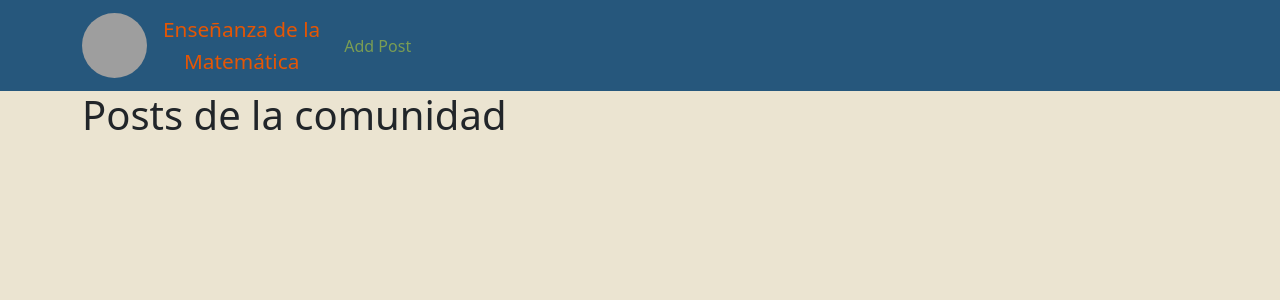
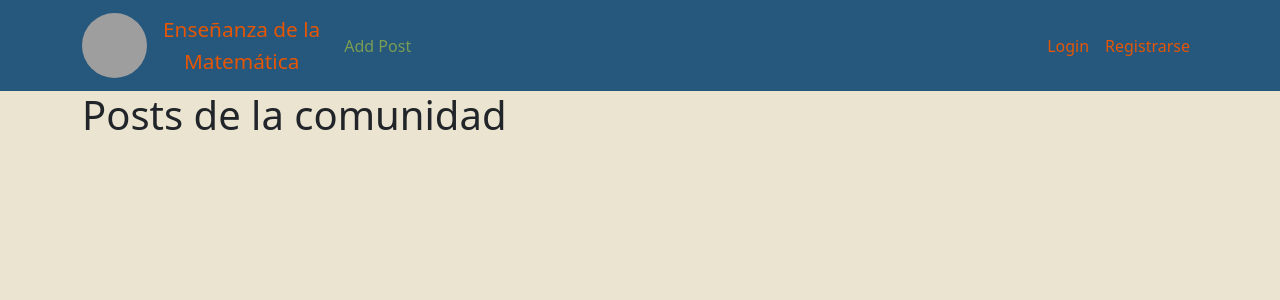
Before and after one commit to migo8591/blog_teaching_math, a Python web app: template app/public/templates/public/index.html in a window 1280 px wide. Shown: the top 300 px of the page. Run offline with Jinja, Linux system fonts and the light colour scheme; the template is opened without the code that fills it, so the values that code supplies are empty; grey boxes are pictures that could not be loaded.

Commit message:
It create links login and registrarse

```diff
--- a/app/static/css/base.css
+++ b/app/static/css/base.css
@@ -12,6 +12,10 @@ body{
 }
 .li_NavbarII{
     color:var(--color-itemNavbarII);
+    font-weight: 500;
+}
+.li_NavbarIV{
+    color:var(--color-itemNavbarI);
     font-weight: 500;
 }
 #imageLoco{
--- a/app/templates/navbar.html
+++ b/app/templates/navbar.html
@@ -15,6 +15,16 @@
               </li>
 
           </ul>
+          <ul class="navbar-nav ms-auto">
+            <li class="nav-item">
+              <a class="nav-link li_NavbarIV" href="#">Login</a>
+            </li>
+            <li class="nav-item">
+              <a class="nav-link li_NavbarIV" href="#">Registrarse</a>
+            </li>
+
+
+          </ul>
 
 
   </div>
```
